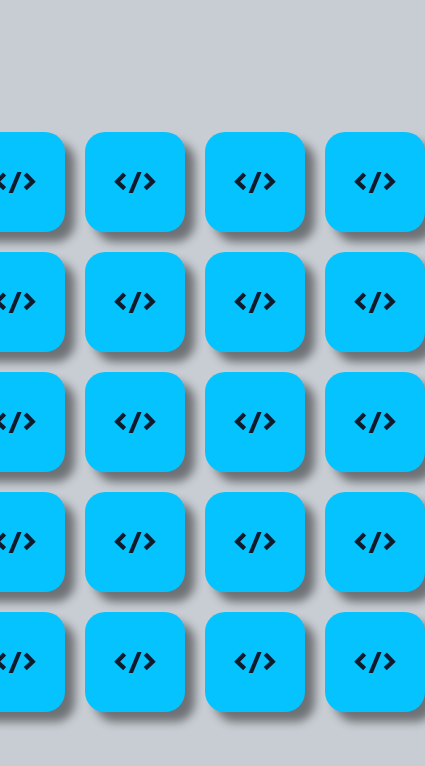
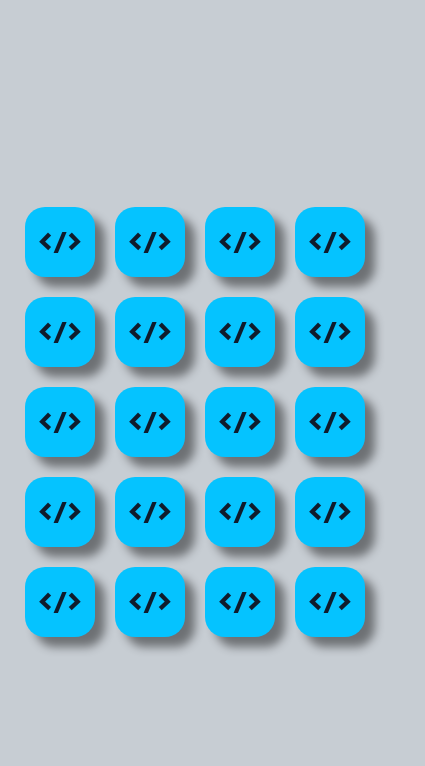
Before and after one commit to eduardohor/jogo-da-memoria, a plain HTML site: page index.html in a window 390 px wide. Shown: the whole page, 425 px wide, since content can reach past the window. Drawn offline with Linux system fonts and the light colour scheme.

Commit message:
adicionando responsividade

```diff
--- a/assets/styles/style.css
+++ b/assets/styles/style.css
@@ -80,3 +80,15 @@ body{
     grid-template: 1fr 1fr 1fr 1fr 1fr / 1fr 1fr 1fr 1fr ;
     gap: 20px;
 }
+
+@media screen and (max-width: 450px){
+    .card{
+        width: 70px;
+        height: 70px;
+    }
+
+    img{
+        width: 70px;
+        height: 70px;
+    }
+}
```
